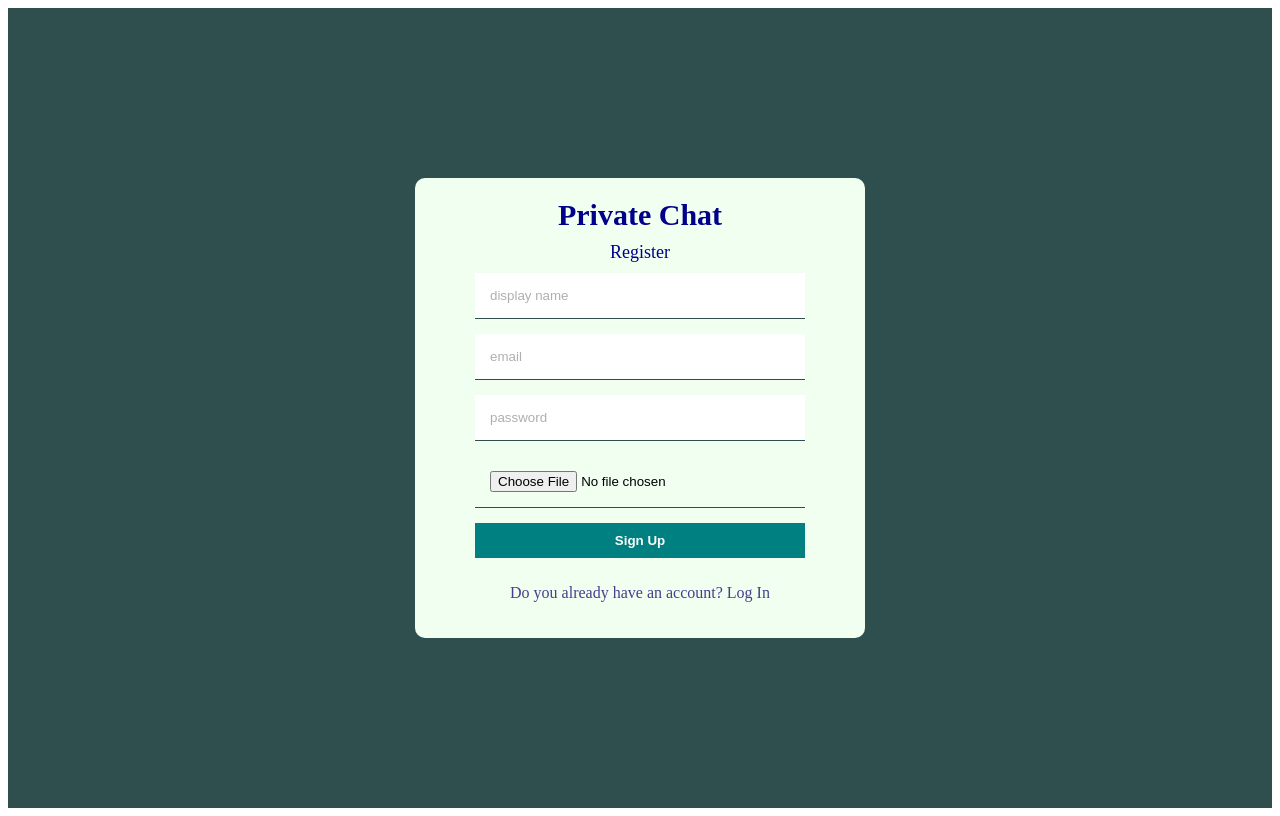
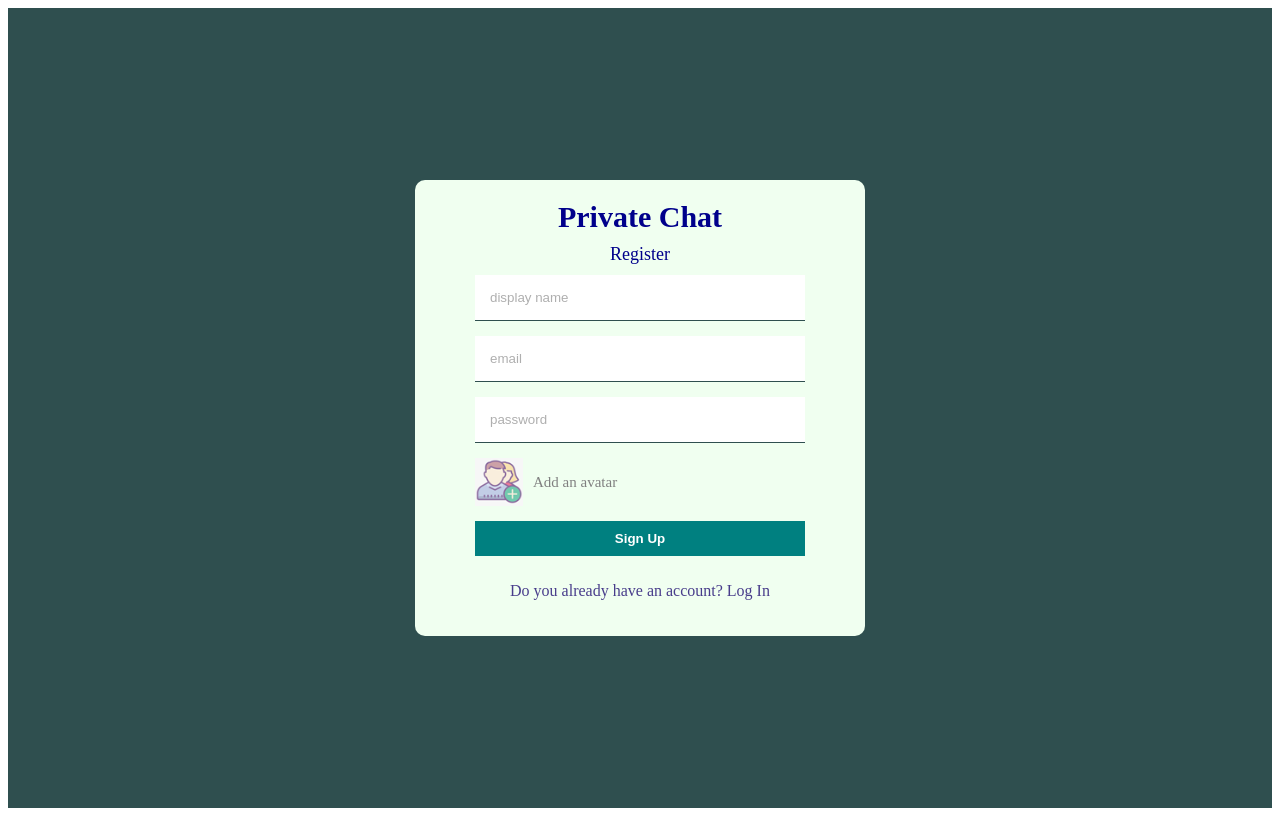
Before and after one commit to gBogdan95/PrivateChat, a React (Create React App) app: page / in a window 1280 px wide. Built offline with nearby package versions, Linux system fonts and the light colour scheme.

Commit message:
updating register and creating img folder

```diff
--- a/src/pages/Register.jsx
+++ b/src/pages/Register.jsx
@@ -1,4 +1,5 @@
 import React from 'react';
+import Add from "../img/addAvatar.png"
 
 const Register = () => {
     return (
@@ -10,7 +11,11 @@
                     <input type="text" placeholder="display name"/>
                     <input type="email" placeholder='email'/>
                     <input type="password" placeholder='password'/>
-                    <input type="file" />
+                    <input style={{display:"none"}} type="file" id="file"/>
+                    <label htmlFor="file">
+                        <img src={Add} alt="" />
+                        <span>Add an avatar</span>
+                    </label>
                     <button>Sign Up</button>
                 </form>
                 <p>Do you already have an account? Log In</p>
--- a/src/style.scss
+++ b/src/style.scss
@@ -48,6 +48,19 @@
                 border: none;
                 cursor: pointer;
             }
+
+            label{
+                display: flex;
+                align-items: center;
+                gap: 10px;
+                font-size: 15px;
+                color: gray;
+                cursor: pointer;
+
+                img{
+                    width: 48px;
+                }
+            }
         }
         p{
             color: darkslateblue;
```
Also changed, not shown: src/img/addAvatar.png (added).
